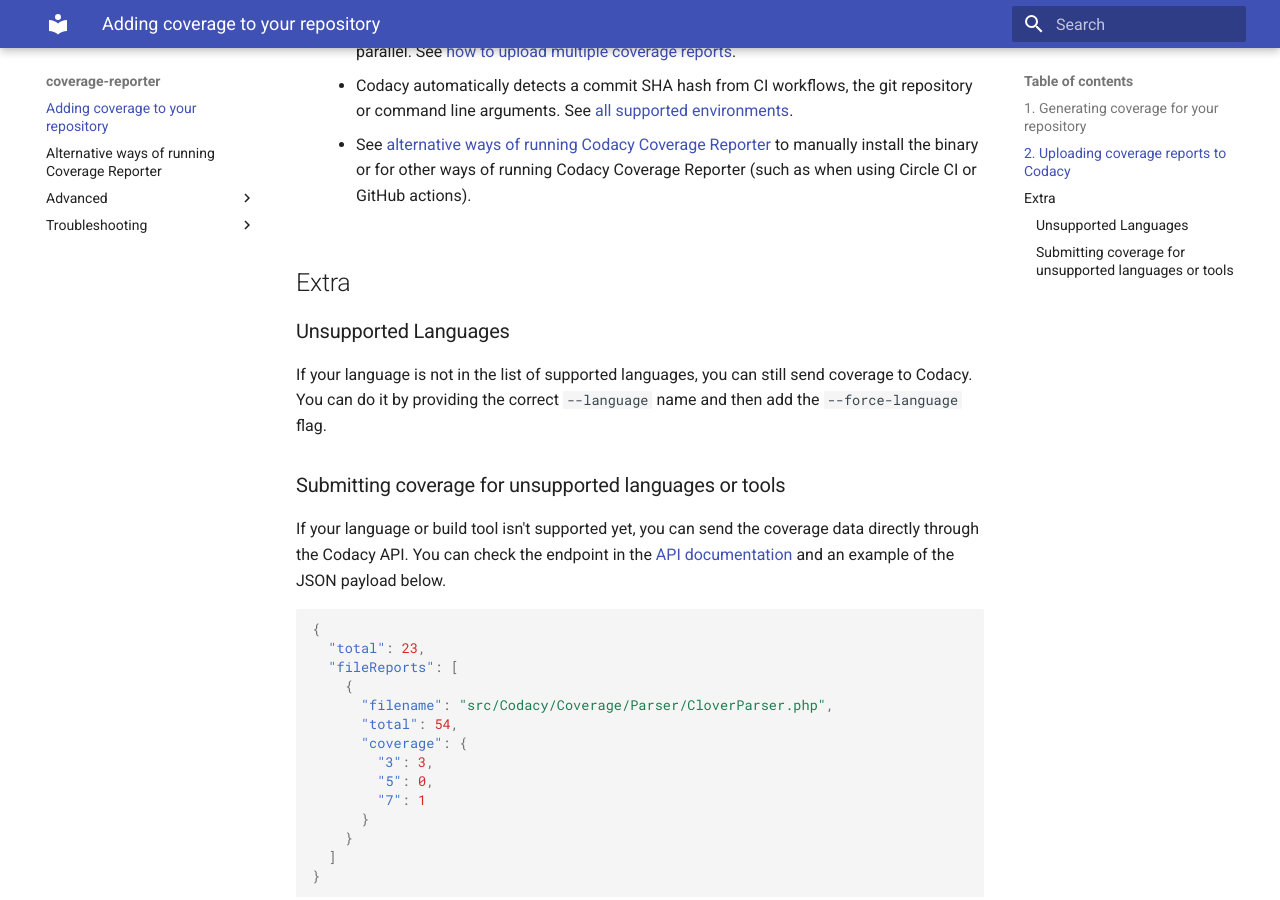
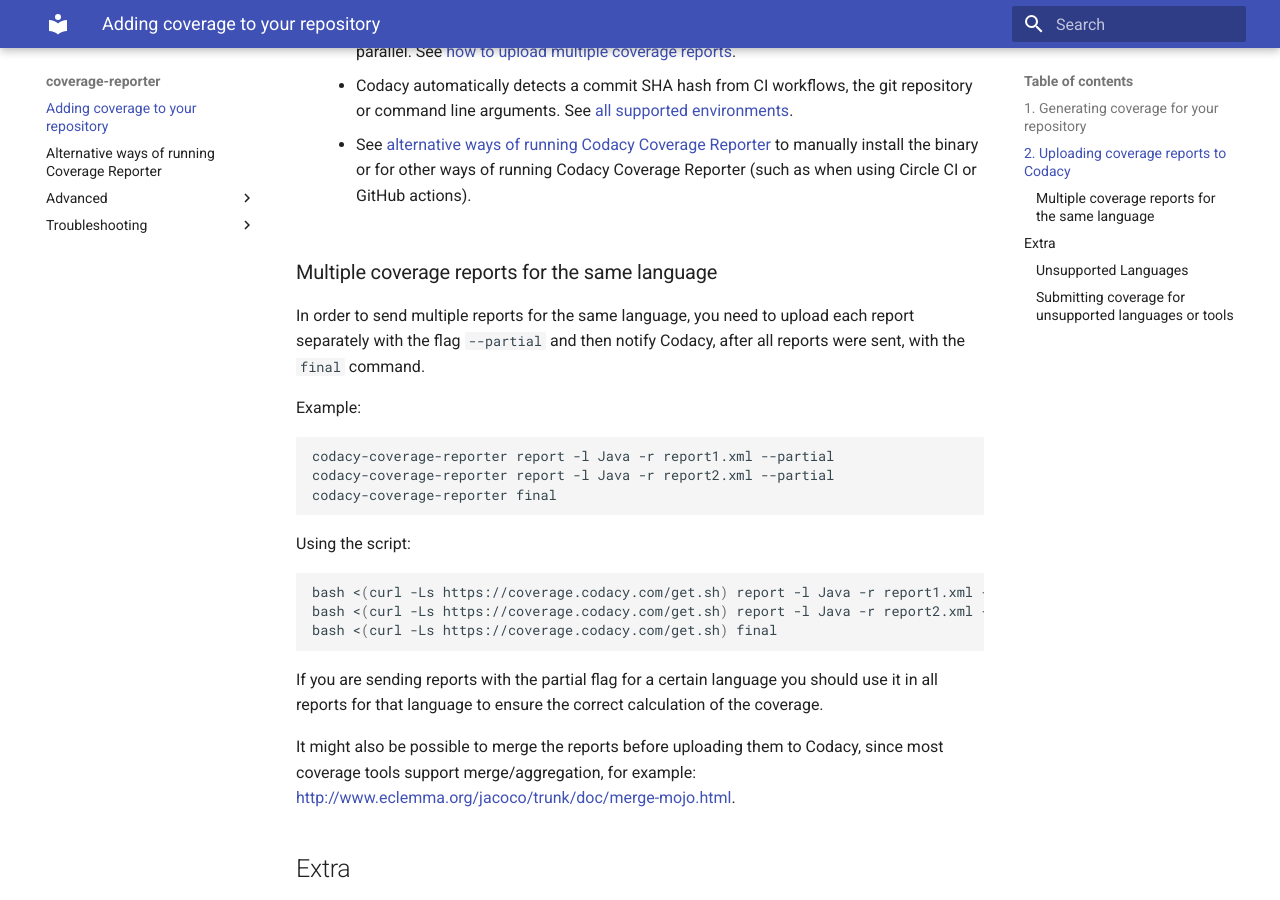
Before and after one commit to codacy/codacy-coverage-reporter, an MkDocs documentation site: the page built from docs/index.md, in a window 1280 px wide and 900 px high, scrolled down 2467 px. Built offline with MkDocs 1.6.1 and Material for MkDocs 9.7.7, drawn with Linux system fonts in a browser that asks for light colours.

Commit message:
Move information on sending multiple reports to index.md

````diff
--- a/docs/index.md
+++ b/docs/index.md
@@ -64,11 +64,36 @@
 
     -   The reporter assumes the coverage reports filename follow the name convention. Otherwise, you must define the report's location with the flag `--coverage-reports`.
 
-    -   You can upload multiple reports if your test suite is split in different modules or ran in parallel. See [how to upload multiple coverage reports](advanced/multiple-reports.md).
+    -   You can upload multiple reports if your test suite is split in different modules or ran in parallel. See [how to upload multiple coverage reports](#multiple-coverage-reports-for-the-same-language).
 
     -   Codacy automatically detects a commit SHA hash from CI workflows, the git repository or command line arguments. See [all supported environments](troubleshooting/commit-detection.md).
 
     -   See [alternative ways of running Codacy Coverage Reporter](alternative-ways-of-running-coverage-reporter.md) to manually install the binary or for other ways of running Codacy Coverage Reporter (such as when using Circle CI or GitHub actions).
+
+### Multiple coverage reports for the same language
+
+In order to send multiple reports for the same language, you need to upload each report separately with the flag `--partial` and then notify Codacy, after all reports were sent, with the `final` command.
+
+Example:
+
+```bash
+codacy-coverage-reporter report -l Java -r report1.xml --partial
+codacy-coverage-reporter report -l Java -r report2.xml --partial
+codacy-coverage-reporter final
+```
+
+Using the script:
+
+```bash
+bash <(curl -Ls https://coverage.codacy.com/get.sh) report -l Java -r report1.xml --partial
+bash <(curl -Ls https://coverage.codacy.com/get.sh) report -l Java -r report2.xml --partial
+bash <(curl -Ls https://coverage.codacy.com/get.sh) final
+```
+
+If you are sending reports with the partial flag for a certain language you should use it in all reports for that language to ensure the correct calculation of the coverage.
+
+It might also be possible to merge the reports before uploading them to Codacy, since most coverage tools support merge/aggregation, for example: <http://www.eclemma.org/jacoco/trunk/doc/merge-mojo.html>.
+
 
 ## Extra
 
--- a/mkdocs.yml
+++ b/mkdocs.yml
@@ -21,7 +21,6 @@
   - "alternative-ways-of-running-coverage-reporter.md"
   - "Advanced":
       - "advanced/authenticating-using-an-account-api-token.md"
-      - "advanced/multiple-reports.md"
   - "Troubleshooting":
       - "troubleshooting/common-issues.md"
       - "troubleshooting/commit-detection.md"
````
Also changed, not shown: docs/advanced/multiple-reports.md (deleted, +0 -23 lines).
